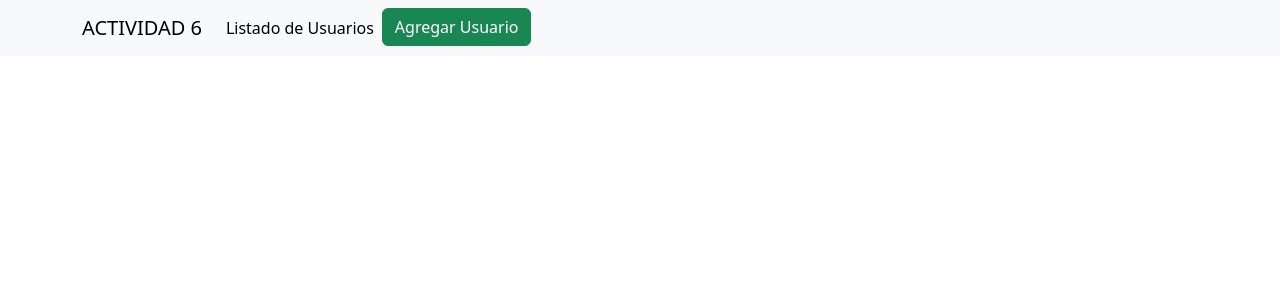
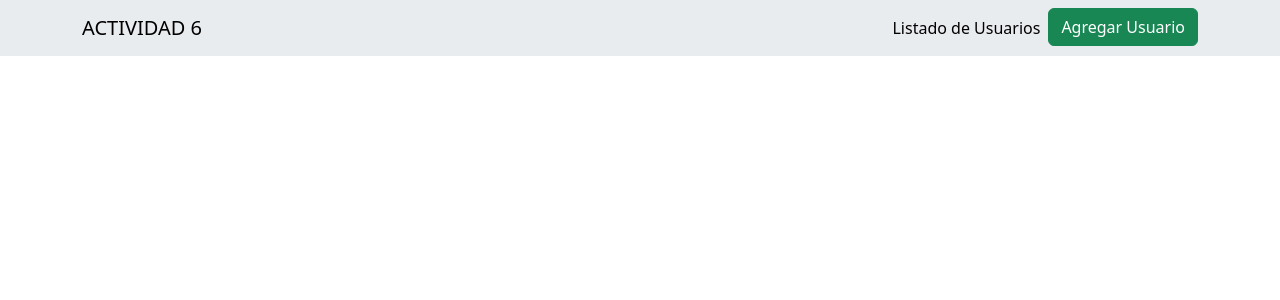
Before and after one commit to DanMudry/ACTIVIDAD-NUMERO-6, an Angular app in the folder actividad6/: page /principal in a window 1280 px wide. Shown: the top 300 px of the page. Built offline with nearby package versions, Linux system fonts and the light colour scheme; no server answers.

Commit message:
cambiamos posicion en el header

```diff
--- a/actividad6/src/app/app.component.html
+++ b/actividad6/src/app/app.component.html
@@ -1,5 +1,5 @@
 <header>
-  <nav class="navbar navbar-expand-lg bg-body-tertiary">
+  <nav class="navbar navbar-expand-lg bg-body-secondary">
     <div class="container">
       <!-- Botón para colapsar el menú en pantallas pequeñas -->
       <button
@@ -19,7 +19,7 @@
 
       <!-- Menú -->
       <div class="collapse navbar-collapse" id="navbarTogglerDemo03">
-        <ul class="navbar-nav me-auto mb-2 mb-lg-0">
+        <ul class="navbar-nav ms-auto mb-2 mb-lg-0">
           <li class="nav-item">
             <a class="nav-link active" [routerLink]="['/principal']"
               >Listado de Usuarios</a
```
